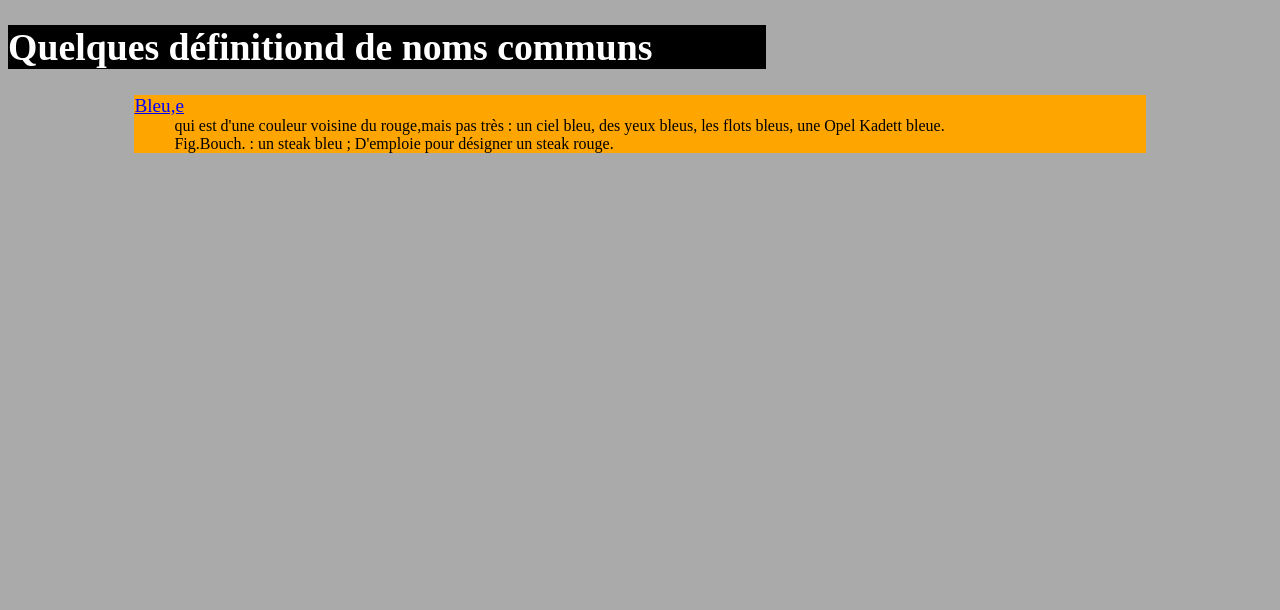
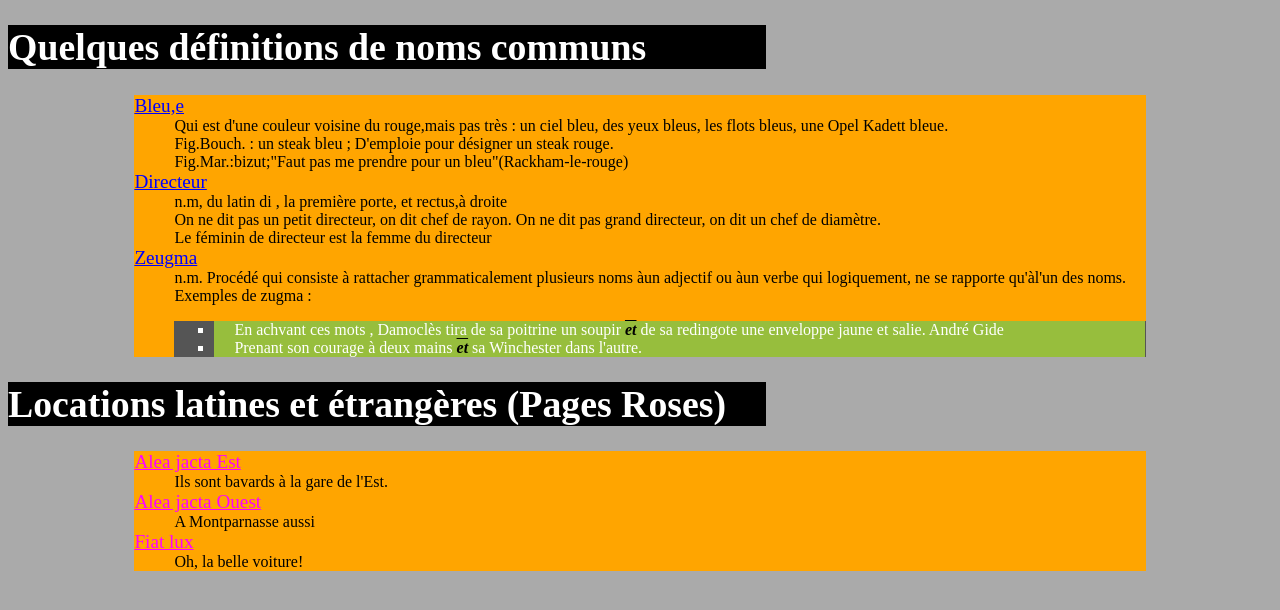
Before and after one commit to gdamss/extrait_dictionnaire, a plain HTML site: page index.html in a window 1280 px wide. Drawn offline with Linux system fonts and the light colour scheme.

Commit message:
exercice fini

```diff
--- a/index.html
+++ b/index.html
@@ -2,16 +2,37 @@
 <html lang="fr">
 <head>
     <meta charset="UTF-8">
-    <title>extrait dictionnaire</title>
+    <title>Extrait du dictionnaire superflu de P.Desproges</title>
     <link rel="stylesheet" href="style.css">
 </head>
 <body>
-    <h1>Quelques d&eacute;finitiond de noms communs</h1>
+    <h1>Quelques d&eacute;finitions de noms communs</h1>
     <dl>
         <dt class="dt1">Bleu,e</dt>
-        <dd>qui est d'une couleur voisine du rouge,mais pas tr&egrave;s : un ciel bleu, des yeux bleus, les flots bleus, une Opel Kadett bleue.</dd>
+        <dd>Qui est d'une couleur voisine du rouge,mais pas tr&egrave;s : un ciel bleu, des yeux bleus, les flots bleus, une Opel Kadett bleue.</dd>
         <dd>Fig.Bouch. : un steak bleu ; D'emploie pour d&eacute;signer un steak rouge.</dd>
-
+        <dd>Fig.Mar.:bizut;"Faut pas me prendre pour un bleu"(Rackham-le-rouge)</dd>
+        <dt class="dt1">Directeur</dt>
+        <dd>n.m, du latin di , la premi&egrave;re porte, et rectus,&agrave; droite</dd>
+        <dd>On ne dit pas un petit directeur, on dit chef de rayon. On ne dit pas grand directeur, on dit un chef de diam&egrave;tre.</dd>
+        <dd>Le f&eacute;minin de directeur est la femme du directeur</dd>
+        <dt class="dt1">Zeugma</dt>
+        <dd>n.m. Proc&eacute;d&eacute; qui consiste &agrave; rattacher grammaticalement plusieurs noms &agrave;un adjectif ou &agrave;un verbe qui logiquement, ne se rapporte qu'&agrave;l'un des noms.</dd>
+        <dd>Exemples de zugma :
+            <ul>
+                <li>En achvant ces mots , Damocl&egrave;s tira de sa poitrine un soupir <span class="zeugma">et</span> de sa redingote une enveloppe jaune et salie. Andr&eacute; Gide</li>
+                <li>Prenant son courage &agrave; deux mains <span class="zeugma">et</span> sa Winchester dans l'autre.</li>
+            </ul>
+        </dd>
+    </dl>
+    <h1>Locations latines et &eacute;trang&egrave;res (Pages Roses)</h1>
+    <dl>
+        <dt class="dt2">Alea jacta Est</dt>
+        <dd>Ils sont bavards &agrave; la gare de l'Est.</dd>
+        <dt class="dt2">Alea jacta Ouest</dt>
+        <dd>A Montparnasse aussi</dd>
+        <dt class="dt2">Fiat lux</dt>
+        <dd>Oh, la belle voiture!</dd>
     </dl>
 
 </body>
```
